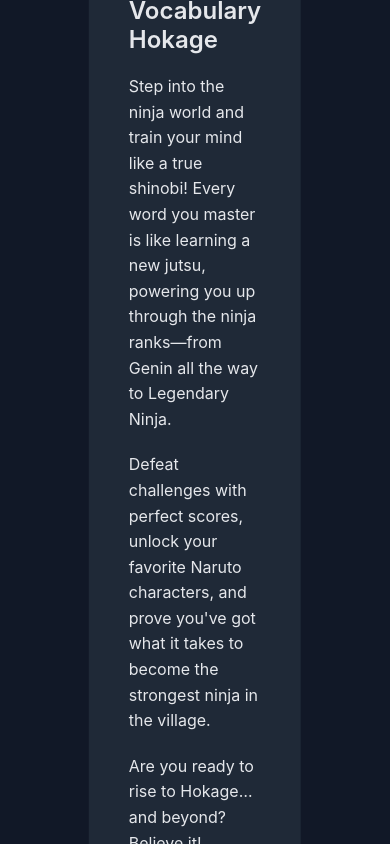
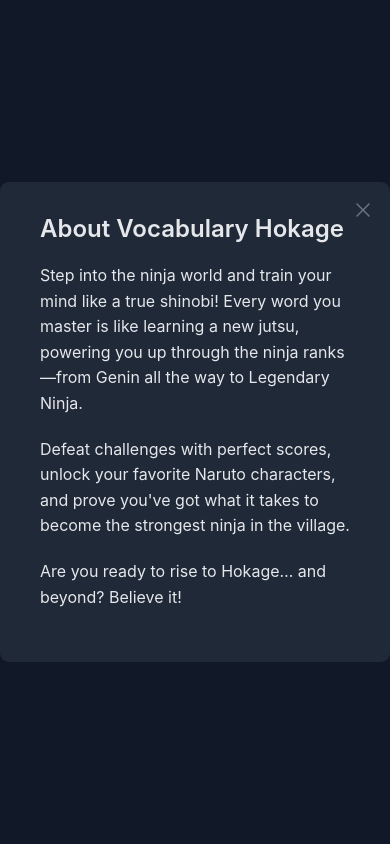
Before and after one commit to FechiF/vokage, a React (Create React App) app: page / in a window 390 px wide. Both pictures are taken after a click on the button "About". Built offline with nearby package versions, Linux system fonts and the light colour scheme; no server answers.

Commit message:
optimized modals for mobile

```diff
--- a/src/index.css
+++ b/src/index.css
@@ -422,6 +422,7 @@
 
 .modal {
   position: fixed;
+  width: 100vw;
   top: 50%;
   left: 50%;
   transform: translate(-50%, -50%);
@@ -493,4 +494,8 @@
   .options {
     gap: 1.2rem;
   }
+
+  .modal {
+    width: auto;
+  }
 }
```
